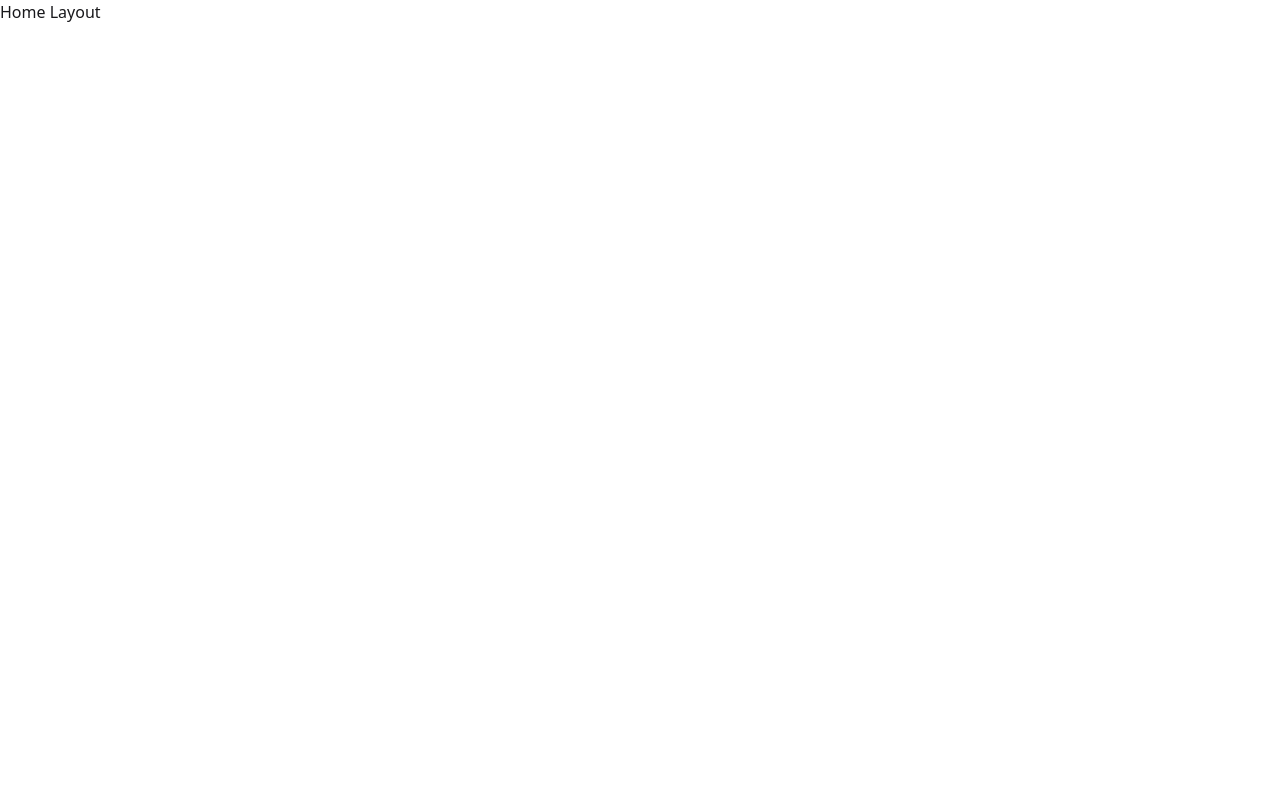
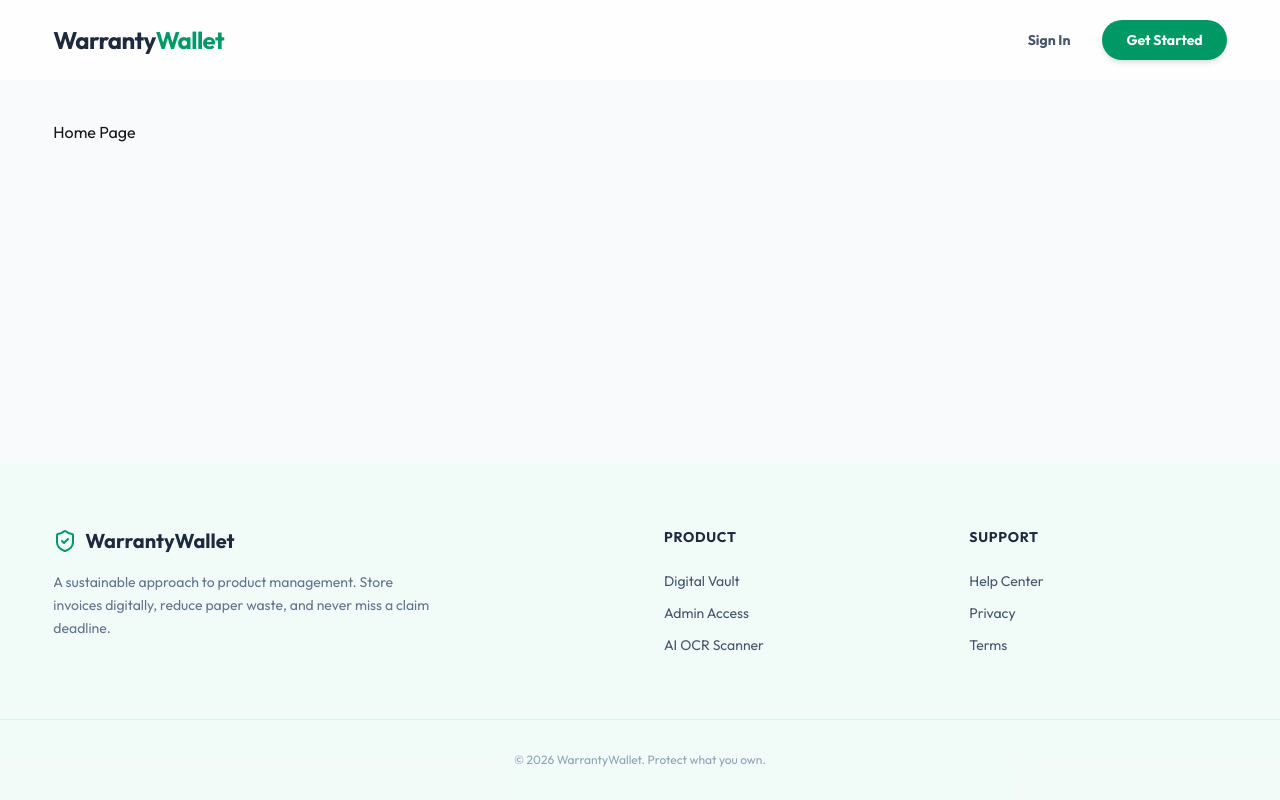
Before and after one commit to SamiunAuntor/Warranty-Wallet, a React (Vite) app in the folder frontend/: page / in a window 1280 px wide. Built offline with nearby package versions, Linux system fonts and the light colour scheme.

Commit message:
added homelayout with navbar and footer

```diff
--- a/frontend/package.json
+++ b/frontend/package.json
@@ -14,6 +14,7 @@
     "@tanstack/react-query": "^5.90.20",
     "axios": "^1.13.5",
     "firebase": "^12.9.0",
+    "lucide-react": "^0.563.0",
     "react": "^19.2.0",
     "react-dom": "^19.2.0",
     "react-hook-form": "^7.71.1",
--- /dev/null
+++ b/frontend/src/Components/Footer.jsx
@@ -0,0 +1,57 @@
+import React from 'react';
+import { ShieldCheck } from 'lucide-react';
+
+const Footer = () => {
+    const currentYear = new Date().getFullYear();
+
+    return (
+        <footer className="w-full bg-emerald-50/50">
+            {/* Top section stays within 11/12 width */}
+            <div className="w-11/12 mx-auto py-16">
+                <div className="grid grid-cols-1 md:grid-cols-4 gap-12">
+                    {/* Left Section: Responsive alignment */}
+                    <div className="col-span-1 md:col-span-2 flex flex-col items-center md:items-start text-center md:text-left">
+                        <div className="flex items-center gap-2 mb-4">
+                            <ShieldCheck className="w-6 h-6 text-emerald-600" />
+                            <span className="text-xl font-bold text-slate-800">WarrantyWallet</span>
+                        </div>
+                        <p className="text-slate-500 max-w-sm text-sm leading-relaxed">
+                            A sustainable approach to product management. Store invoices digitally,
+                            reduce paper waste, and never miss a claim deadline.
+                        </p>
+                    </div>
+
+                    {/* Product Links */}
+                    <div className="text-center md:text-left">
+                        <h4 className="font-bold text-slate-800 mb-6 text-sm uppercase tracking-wider">Product</h4>
+                        <ul className="space-y-3 text-sm text-slate-600">
+                            <li className="hover:text-emerald-600 cursor-pointer transition-colors">Digital Vault</li>
+                            <li className="hover:text-emerald-600 cursor-pointer transition-colors">Admin Access</li>
+                            <li className="hover:text-emerald-600 cursor-pointer transition-colors">AI OCR Scanner</li>
+                        </ul>
+                    </div>
+
+                    {/* Support Links */}
+                    <div className="text-center md:text-left">
+                        <h4 className="font-bold text-slate-800 mb-6 text-sm uppercase tracking-wider">Support</h4>
+                        <ul className="space-y-3 text-sm text-slate-600">
+                            <li className="hover:text-emerald-600 cursor-pointer transition-colors">Help Center</li>
+                            <li className="hover:text-emerald-600 cursor-pointer transition-colors">Privacy</li>
+                            <li className="hover:text-emerald-600 cursor-pointer transition-colors">Terms</li>
+                        </ul>
+                    </div>
+                </div>
+            </div>
+
+            {/* EDGE-TO-EDGE LINE */}
+            <div className="w-full border-t border-emerald-100"></div>
+
+            {/* CENTER ALIGNED COPYRIGHT */}
+            <div className="w-full py-8 flex flex-col items-center justify-center text-xs text-slate-400">
+                <p>© {currentYear} WarrantyWallet. Protect what you own.</p>
+            </div>
+        </footer>
+    );
+};
+
+export default Footer;
--- /dev/null
+++ b/frontend/src/Components/Navbar.jsx
@@ -0,0 +1,80 @@
+import React, { useState, useEffect } from 'react';
+import { Link } from 'react-router-dom';
+import { ShieldCheck, LogIn, Menu, X } from 'lucide-react';
+
+const Navbar = () => {
+    const [isOpen, setIsOpen] = useState(false);
+
+    // Prevent background scrolling for better UX
+    useEffect(() => {
+        document.body.style.overflow = isOpen ? 'hidden' : 'unset';
+    }, [isOpen]);
+
+    return (
+        <>
+            {/* 1. BLUR OVERLAY: Sits behind the menu but over the page content */}
+            <div
+                className={`fixed inset-0 bg-white/30 backdrop-blur-xl transition-all duration-300 z-[90] md:hidden ${isOpen ? 'opacity-100 visible' : 'opacity-0 invisible'
+                    }`}
+                onClick={() => setIsOpen(false)}
+            />
+
+            <nav className="w-full bg-white/80 backdrop-blur-md sticky top-0 z-[100]">
+                <div className="w-11/12 mx-auto h-16 md:h-20 flex justify-between items-center">
+
+                    {/* Brand Logo */}
+                    <Link to="/" className="flex items-center gap-2 z-[110]">
+
+                        <span className="text-xl md:text-2xl font-bold tracking-tight text-slate-800">
+                            Warranty<span className="text-emerald-600">Wallet</span>
+                        </span>
+                    </Link>
+
+                    {/* Desktop Menu */}
+                    <div className="hidden md:flex items-center gap-8">
+                        <Link to="/login" className="text-sm font-bold text-slate-600 hover:text-emerald-600 transition-colors">
+                            Sign In
+                        </Link>
+                        <Link to="/register" className="bg-emerald-600 hover:bg-emerald-700 text-white px-6 py-2.5 rounded-full text-sm font-bold transition-all shadow-md active:scale-95">
+                            Get Started
+                        </Link>
+                    </div>
+
+                    {/* Mobile Menu Button - Z-index 110 ensures it stays on top of the menu */}
+                    <button
+                        className="md:hidden p-2 text-slate-600 z-[110] outline-none"
+                        onClick={() => setIsOpen(!isOpen)}
+                    >
+                        {isOpen ? <X className="w-7 h-7" /> : <Menu className="w-7 h-7" />}
+                    </button>
+
+                    {/* 2. CENTERED MOBILE MENU: Independent of the Navbar white strip */}
+                    <div className={`fixed left-0 right-0 top-40 bottom-0 z-[100] flex flex-col items-center justify-center transition-all duration-300 md:hidden ${isOpen ? 'translate-y-0 opacity-100 visible' : 'translate-y-4 opacity-0 invisible'
+                        }`}>
+                        {/* Internal Menu Container */}
+                        <div className="flex flex-col items-center gap-10 w-full max-w-[280px]">
+                            <Link
+                                onClick={() => setIsOpen(false)}
+                                to="/login"
+                                className="flex items-center gap-3 text-lg font-bold text-slate-600 hover:text-emerald-600 transition-colors"
+                            >
+                                <LogIn className="w-5 h-5 text-emerald-600" />
+                                Sign In
+                            </Link>
+
+                            <Link
+                                onClick={() => setIsOpen(false)}
+                                to="/register"
+                                className="w-full text-center bg-emerald-600 text-white py-4 rounded-full text-lg font-bold shadow-2xl shadow-emerald-200 active:scale-95 transition-transform"
+                            >
+                                Get Started
+                            </Link>
+                        </div>
+                    </div>
+                </div>
+            </nav>
+        </>
+    );
+};
+
+export default Navbar;
--- /dev/null
+++ b/frontend/src/Layouts/HomeLayout.jsx
@@ -0,0 +1,29 @@
+import React from 'react';
+import { Outlet } from 'react-router-dom';
+import Navbar from "../Components/Navbar";
+import Footer from "../Components/Footer";
+
+const HomeLayout = () => {
+    return (
+        <div className="min-h-screen flex flex-col bg-[#F8FAFC]">
+            {/* Soft background glow for a professional touch */}
+            <div className="fixed inset-0 pointer-events-none overflow-hidden -z-10">
+                <div className="absolute top-[-10%] left-[-10%] w-[40%] h-[40%] bg-emerald-100/40 blur-[120px] rounded-full" />
+                <div className="absolute bottom-[-10%] right-[-10%] w-[30%] h-[30%] bg-emerald-50 blur-[100px] rounded-full" />
+            </div>
+
+            <Navbar />
+
+            <main className="flex-grow w-11/12 mx-auto pt-10 pb-20">
+                {/* This is where the Landing Page, Login,
+                    and Register components will render.
+                */}
+                <Outlet />
+            </main>
+
+            <Footer />
+        </div>
+    );
+};
+
+export default HomeLayout;
--- a/frontend/src/Router.jsx
+++ b/frontend/src/Router.jsx
@@ -1,10 +1,11 @@
 import { createBrowserRouter, Navigate } from "react-router";
+import HomeLayout from "./Layouts/HomeLayout";
 
 
 const router = createBrowserRouter([
     {
         path: "/",
-        element: <h1>Home Layout</h1>,
+        element: <HomeLayout></HomeLayout>,
         children: [
             {
                 index: true,
--- a/frontend/src/index.css
+++ b/frontend/src/index.css
@@ -1,2 +1,8 @@
+@import url('https://fonts.googleapis.com/css2?family=Outfit:wght@100..900&display=swap');
+
 @import "tailwindcss";
 @plugin "daisyui";
+
+* {
+    font-family: 'Outfit', sans-serif;
+}
```
Also changed, not shown: 1 other file (tests, documents, lock files or other folders).
